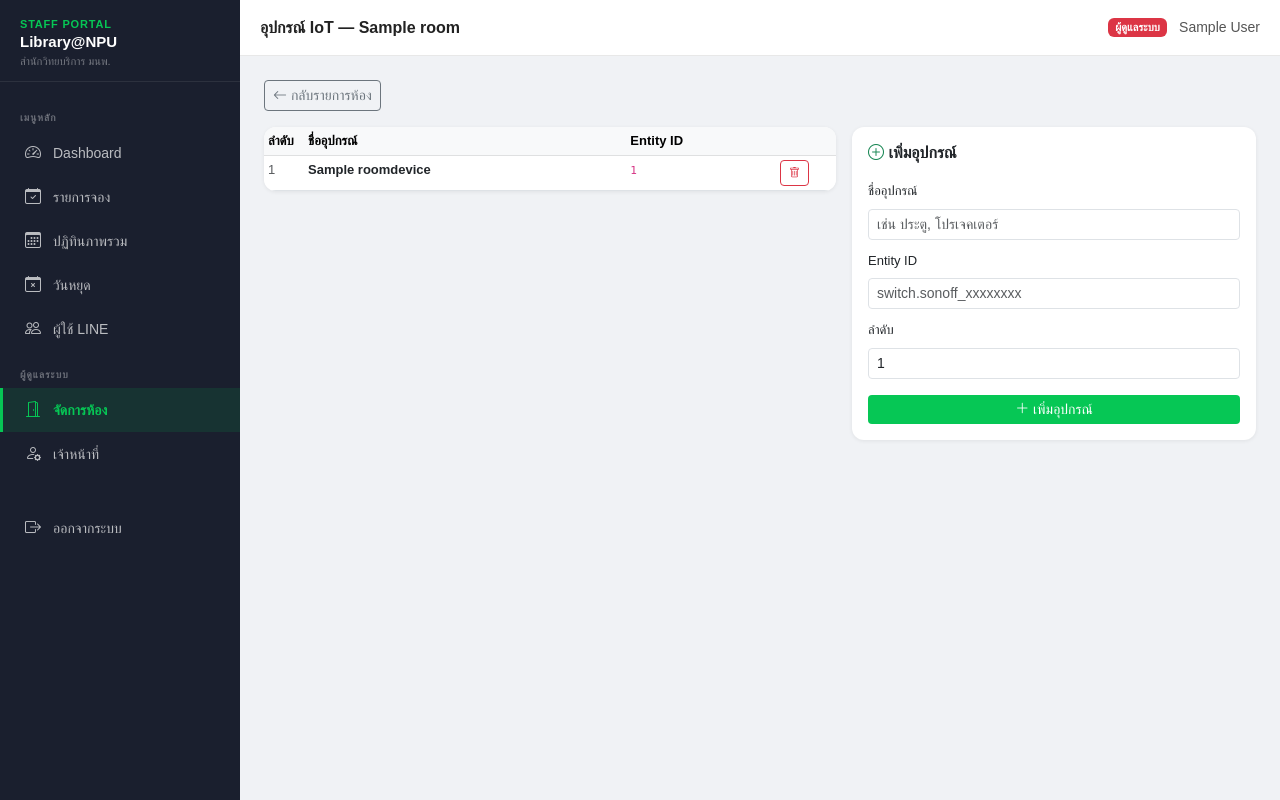
After one commit to azimuthotg/reserv, a Django app: page /manage/rooms/1/devices/ in a window 1280 px wide. The commit adds this page. Run offline with Django 4.2, Linux system fonts and the light colour scheme; a user stored in the database is signed in; tables that the repository leaves empty hold one stand-in row (values such as "Sample post").

Commit message:
feat: เพิ่มระบบจัดการอุปกรณ์ IoT (RoomDevice) ใน Staff Portal
- เพิ่ม Model RoomDevice (room, device_name, entity_id, order)
- migration 0005, merge 0007
- manage_views: manage_room_devices, manage_room_device_delete
- URLs: /manage/rooms/<pk>/devices/, /manage/devices/<pk>/delete/
- Template: room_devices.html (list + add form)
- rooms.html: เพิ่มปุ่ม "อุปกรณ์" แต่ละห้อง
- settings.py: เพิ่ม HA_IP, HA_PORT, HA_TOKEN
- กรอกข้อมูล MINI THEATER 5 อุปกรณ์

Co-Authored-By: Claude Sonnet 4.6 <noreply@anthropic.com>

```diff
--- a/booking/manage_views.py
+++ b/booking/manage_views.py
@@ -10,7 +10,7 @@ from django.utils import timezone
 from django.views.decorators.http import require_POST
 
 from .forms import HolidayDateForm, RoomForm, StaffAddForm, StaffEditForm
-from .models import Booking, BookingLog, HolidayDate, LineUser, Room
+from .models import Booking, BookingLog, HolidayDate, LineUser, Room, RoomDevice
 from .views import _notify_booking_cancelled, _push_text
 
 
@@ -302,6 +302,36 @@ def manage_room_toggle(request, pk):
     return redirect('manage_rooms')
 
 
+# ── Room Devices (admin only) ──────────────────────────────────────────────────
+
+@admin_required
+def manage_room_devices(request, pk):
+    room = get_object_or_404(Room, pk=pk)
+    if request.method == 'POST':
+        device_name = request.POST.get('device_name', '').strip()
+        entity_id   = request.POST.get('entity_id', '').strip()
+        order       = request.POST.get('order', '0').strip()
+        if device_name and entity_id:
+            RoomDevice.objects.create(
+                room=room,
+                device_name=device_name,
+                entity_id=entity_id,
+                order=int(order) if order.isdigit() else 0,
+            )
+        return redirect('manage_room_devices', pk=pk)
+    devices = room.devices.all()
+    return render(request, 'booking/manage/room_devices.html', {'room': room, 'devices': devices})
+
+
+@admin_required
+@require_POST
+def manage_room_device_delete(request, pk):
+    device = get_object_or_404(RoomDevice, pk=pk)
+    room_pk = device.room_id
+    device.delete()
+    return redirect('manage_room_devices', pk=room_pk)
+
+
 # ── Staff (admin only) ─────────────────────────────────────────────────────────
 
 @admin_required
--- a/booking/models.py
+++ b/booking/models.py
@@ -26,6 +26,19 @@ class Room(models.Model):
 
     def __str__(self):
         return f'{self.name} ({self.booking_name})'
+
+
+class RoomDevice(models.Model):
+    room        = models.ForeignKey(Room, on_delete=models.CASCADE, related_name='devices')
+    device_name = models.CharField(max_length=100, verbose_name='ชื่ออุปกรณ์')
+    entity_id   = models.CharField(max_length=200, verbose_name='Entity ID (Home Assistant)')
+    order       = models.PositiveSmallIntegerField(default=0, verbose_name='ลำดับ')
+
+    class Meta:
+        ordering = ['order', 'id']
+
+    def __str__(self):
+        return f'{self.room.name} — {self.device_name}'
 
 
 class LineUser(models.Model):
--- /dev/null
+++ b/booking/templates/booking/manage/room_devices.html
@@ -0,0 +1,81 @@
+{% extends "booking/manage/base.html" %}
+{% block title %}อุปกรณ์ — {{ room.name }}{% endblock %}
+{% block page_title %}อุปกรณ์ IoT — {{ room.name }}{% endblock %}
+
+{% block content %}
+<div class="mb-3">
+    <a href="{% url 'manage_rooms' %}" class="btn btn-sm btn-outline-secondary">
+        <i class="bi bi-arrow-left"></i> กลับรายการห้อง
+    </a>
+</div>
+
+<div class="row g-3">
+    <!-- รายการอุปกรณ์ -->
+    <div class="col-lg-7">
+        <div class="table-card">
+            <div class="table-responsive">
+                <table class="table table-sm table-hover mb-0" style="font-size:13px;">
+                    <thead class="table-light">
+                        <tr>
+                            <th style="width:40px;">ลำดับ</th>
+                            <th>ชื่ออุปกรณ์</th>
+                            <th>Entity ID</th>
+                            <th style="width:60px;"></th>
+                        </tr>
+                    </thead>
+                    <tbody>
+                        {% for d in devices %}
+                        <tr>
+                            <td class="text-muted">{{ d.order }}</td>
+                            <td><strong>{{ d.device_name }}</strong></td>
+                            <td><code style="font-size:11px;">{{ d.entity_id }}</code></td>
+                            <td>
+                                <form method="post" action="{% url 'manage_room_device_delete' d.pk %}"
+                                      onsubmit="return confirm('ลบ {{ d.device_name }} ?')">
+                                    {% csrf_token %}
+                                    <button type="submit" class="btn btn-sm btn-outline-danger" style="font-size:11px;">
+                                        <i class="bi bi-trash"></i>
+                                    </button>
+                                </form>
+                            </td>
+                        </tr>
+                        {% empty %}
+                        <tr>
+                            <td colspan="4" class="text-center text-muted py-4">ยังไม่มีอุปกรณ์</td>
+                        </tr>
+                        {% endfor %}
+                    </tbody>
+                </table>
+            </div>
+        </div>
+    </div>
+
+    <!-- ฟอร์มเพิ่มอุปกรณ์ -->
+    <div class="col-lg-5">
+        <div class="table-card p-3">
+            <h6 class="fw-bold mb-3"><i class="bi bi-plus-circle text-success"></i> เพิ่มอุปกรณ์</h6>
+            <form method="post">
+                {% csrf_token %}
+                <div class="mb-2">
+                    <label class="form-label" style="font-size:13px;">ชื่ออุปกรณ์</label>
+                    <input type="text" name="device_name" class="form-control form-control-sm"
+                           placeholder="เช่น ประตู, โปรเจคเตอร์" required>
+                </div>
+                <div class="mb-2">
+                    <label class="form-label" style="font-size:13px;">Entity ID</label>
+                    <input type="text" name="entity_id" class="form-control form-control-sm"
+                           placeholder="switch.sonoff_xxxxxxxx" required>
+                </div>
+                <div class="mb-3">
+                    <label class="form-label" style="font-size:13px;">ลำดับ</label>
+                    <input type="number" name="order" class="form-control form-control-sm"
+                           value="{{ devices|length }}" min="0">
+                </div>
+                <button type="submit" class="btn btn-sm btn-green w-100">
+                    <i class="bi bi-plus-lg"></i> เพิ่มอุปกรณ์
+                </button>
+            </form>
+        </div>
+    </div>
+</div>
+{% endblock %}
--- a/booking/templates/booking/manage/rooms.html
+++ b/booking/templates/booking/manage/rooms.html
@@ -39,6 +39,9 @@
                     </td>
                     <td style="white-space:nowrap;">
                         <a href="{% url 'manage_room_edit' r.pk %}" class="btn btn-sm btn-outline-secondary" style="font-size:12px;">แก้ไข</a>
+                        <a href="{% url 'manage_room_devices' r.pk %}" class="btn btn-sm btn-outline-primary" style="font-size:12px;" title="จัดการอุปกรณ์ IoT">
+                            <i class="bi bi-plug"></i> อุปกรณ์
+                        </a>
                         <form method="post" action="{% url 'manage_room_toggle' r.pk %}" style="display:inline;">
                             {% csrf_token %}
                             <button type="submit" class="btn btn-sm {% if r.is_active %}btn-outline-warning{% else %}btn-outline-success{% endif %}" style="font-size:12px;">
--- a/booking/urls.py
+++ b/booking/urls.py
@@ -59,7 +59,9 @@ urlpatterns = [
     path('manage/rooms/',                   manage_views.manage_rooms,       name='manage_rooms'),
     path('manage/rooms/add/',               manage_views.manage_room_add,    name='manage_room_add'),
     path('manage/rooms/<int:pk>/edit/',     manage_views.manage_room_edit,   name='manage_room_edit'),
-    path('manage/rooms/<int:pk>/toggle/',   manage_views.manage_room_toggle, name='manage_room_toggle'),
+    path('manage/rooms/<int:pk>/toggle/',   manage_views.manage_room_toggle,        name='manage_room_toggle'),
+    path('manage/rooms/<int:pk>/devices/',  manage_views.manage_room_devices,       name='manage_room_devices'),
+    path('manage/devices/<int:pk>/delete/', manage_views.manage_room_device_delete, name='manage_room_device_delete'),
 
     # Staff (admin only)
     path('manage/staff/',                   manage_views.manage_staff_list,  name='manage_staff_list'),
--- a/reserv/settings.py
+++ b/reserv/settings.py
@@ -100,6 +100,9 @@ NPU_API_BASE = 'https://api.npu.ac.th'
 
 # ── Phase 2: IoT ──────────────────────────────────────────────────────────────
 HA_ACCESS_SECRET = os.getenv('HA_ACCESS_SECRET', '')
+HA_IP            = os.getenv('HA_IP', '')
+HA_PORT          = os.getenv('HA_PORT', '8123')
+HA_TOKEN         = os.getenv('HA_TOKEN', '')
 
 # ── Session ───────────────────────────────────────────────────────────────────
 SESSION_ENGINE   = 'django.contrib.sessions.backends.db'
```
Also changed, not shown: booking/migrations/0005_roomdevice.py (added), booking/migrations/0007_merge_0005_roomdevice_0006_room_add_how_to_use.py (added), 1 other file.
